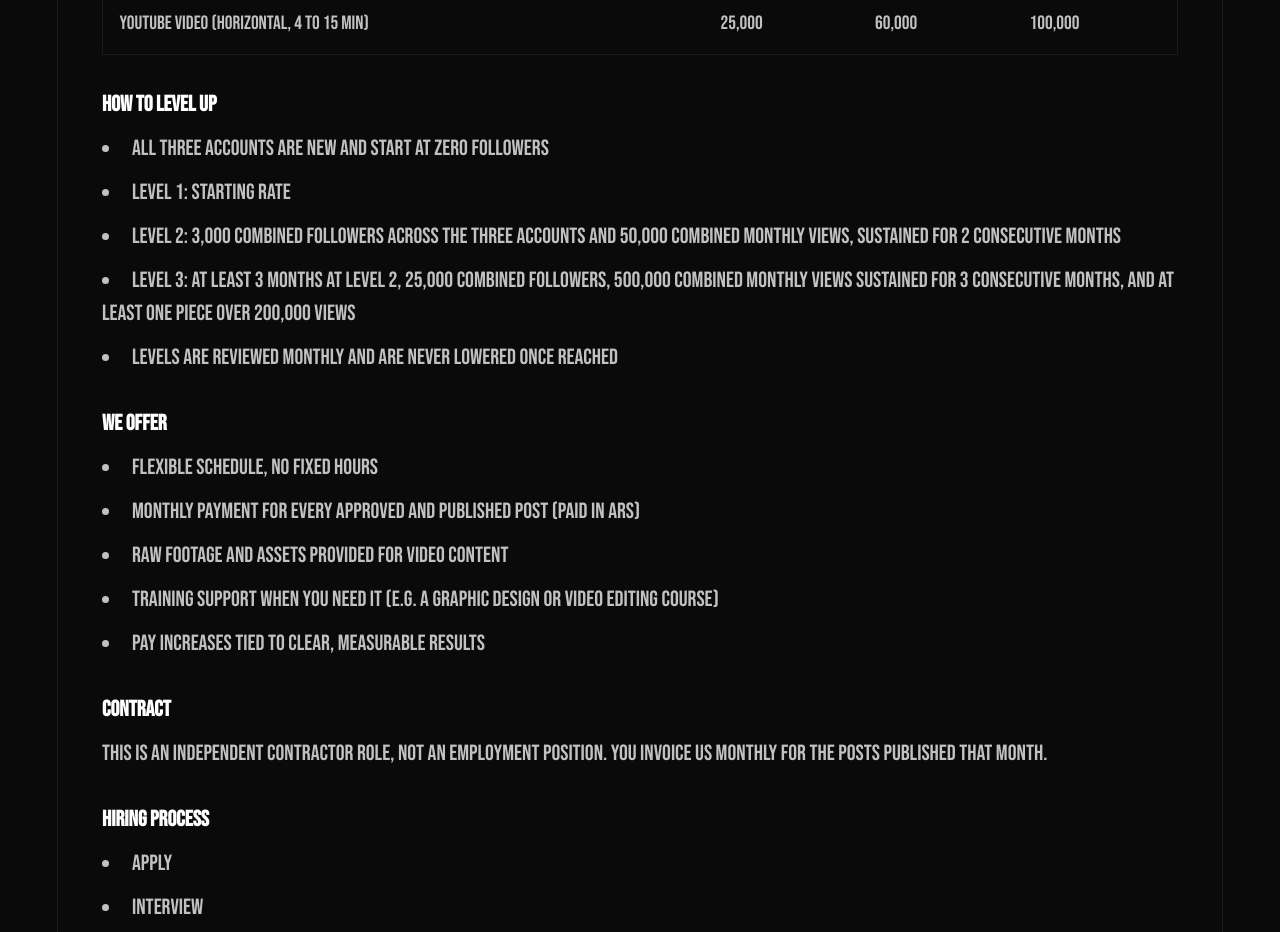
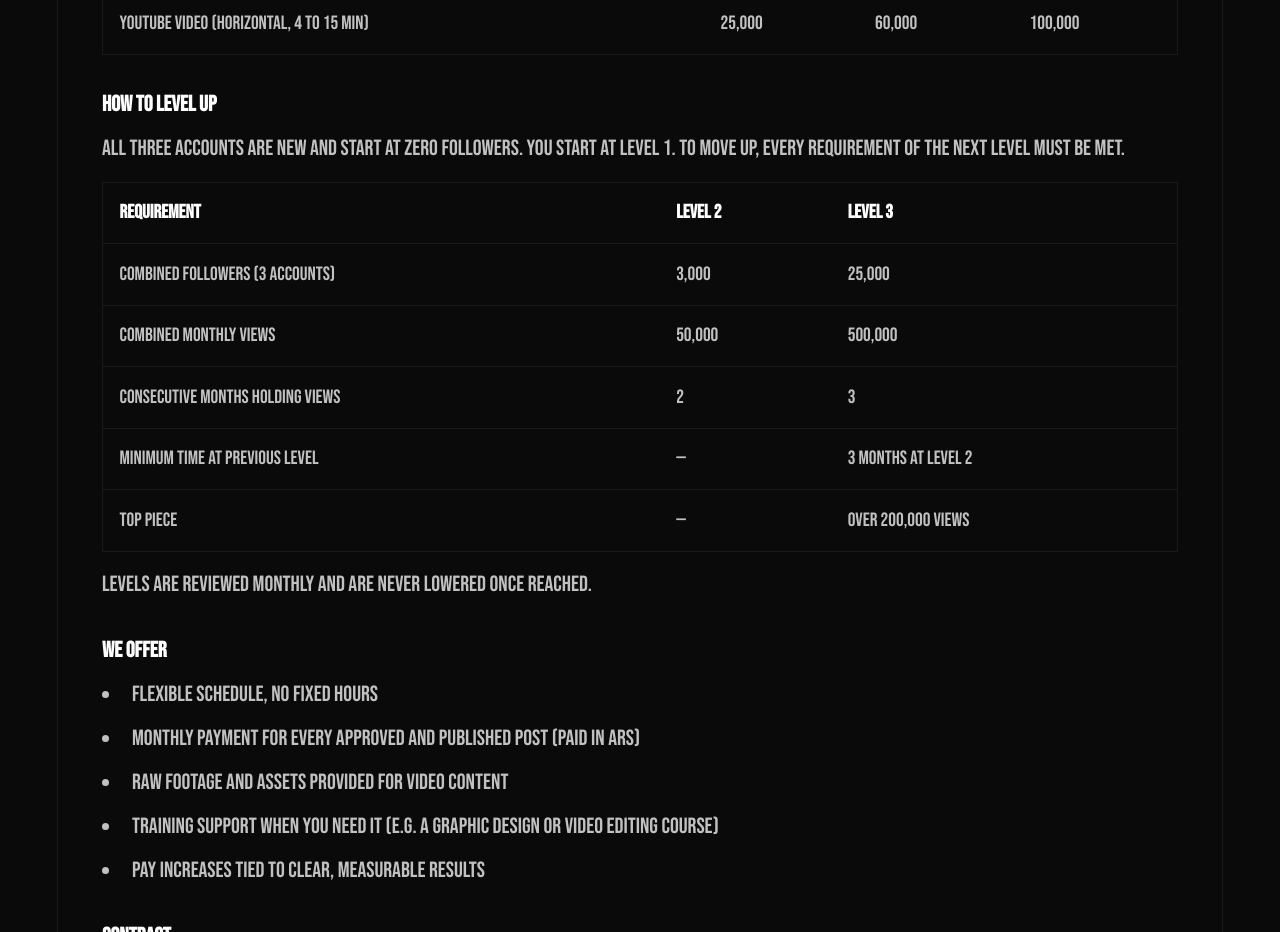
Before and after one commit to belisario-studio/landing, a Next.js app: page /careers in a window 1280 px wide. Shown: the part 3960-4892 px from the top of the page. Built offline with nearby package versions, Linux system fonts and the light colour scheme.

Commit message:
Community Manager Trainee: show level requirements as a table
Co-Authored-By: Claude Opus 5.5 <noreply@anthropic.com>
Claude-Session: https://claude.ai/code/session_015iDPM22CRtswXdc575pcWo

```diff
--- a/app/careers/page.tsx
+++ b/app/careers/page.tsx
@@ -225,19 +225,51 @@ export default function Careers() {
 
                 <div>
                   <h4 className="font-semibold mb-2 text-foreground">How to Level Up</h4>
-                  <ul className="text-foreground space-y-2 list-disc list-inside opacity-75">
-                    <li>All three accounts are new and start at zero followers</li>
-                    <li>Level 1: Starting rate</li>
-                    <li>
-                      Level 2: 3,000 combined followers across the three accounts and 50,000 combined monthly views,
-                      sustained for 2 consecutive months
-                    </li>
-                    <li>
-                      Level 3: at least 3 months at Level 2, 25,000 combined followers, 500,000 combined monthly views
-                      sustained for 3 consecutive months, and at least one piece over 200,000 views
-                    </li>
-                    <li>Levels are reviewed monthly and are never lowered once reached</li>
-                  </ul>
+                  <p className="text-foreground opacity-75 mb-3">
+                    All three accounts are new and start at zero followers. You start at Level 1. To move up, every
+                    requirement of the next level must be met.
+                  </p>
+                  <div className="overflow-x-auto">
+                    <table className="w-full text-sm text-left border border-border">
+                      <thead>
+                        <tr className="border-b border-border">
+                          <th className="p-2 md:p-3 font-semibold">Requirement</th>
+                          <th className="p-2 md:p-3 font-semibold">Level 2</th>
+                          <th className="p-2 md:p-3 font-semibold">Level 3</th>
+                        </tr>
+                      </thead>
+                      <tbody className="opacity-75">
+                        <tr className="border-b border-border">
+                          <td className="p-2 md:p-3">Combined followers (3 accounts)</td>
+                          <td className="p-2 md:p-3">3,000</td>
+                          <td className="p-2 md:p-3">25,000</td>
+                        </tr>
+                        <tr className="border-b border-border">
+                          <td className="p-2 md:p-3">Combined monthly views</td>
+                          <td className="p-2 md:p-3">50,000</td>
+                          <td className="p-2 md:p-3">500,000</td>
+                        </tr>
+                        <tr className="border-b border-border">
+                          <td className="p-2 md:p-3">Consecutive months holding views</td>
+                          <td className="p-2 md:p-3">2</td>
+                          <td className="p-2 md:p-3">3</td>
+                        </tr>
+                        <tr className="border-b border-border">
+                          <td className="p-2 md:p-3">Minimum time at previous level</td>
+                          <td className="p-2 md:p-3">—</td>
+                          <td className="p-2 md:p-3">3 months at Level 2</td>
+                        </tr>
+                        <tr>
+                          <td className="p-2 md:p-3">Top piece</td>
+                          <td className="p-2 md:p-3">—</td>
+                          <td className="p-2 md:p-3">Over 200,000 views</td>
+                        </tr>
+                      </tbody>
+                    </table>
+                  </div>
+                  <p className="text-foreground opacity-75 mt-3">
+                    Levels are reviewed monthly and are never lowered once reached.
+                  </p>
                 </div>
 
                 <div>
```
